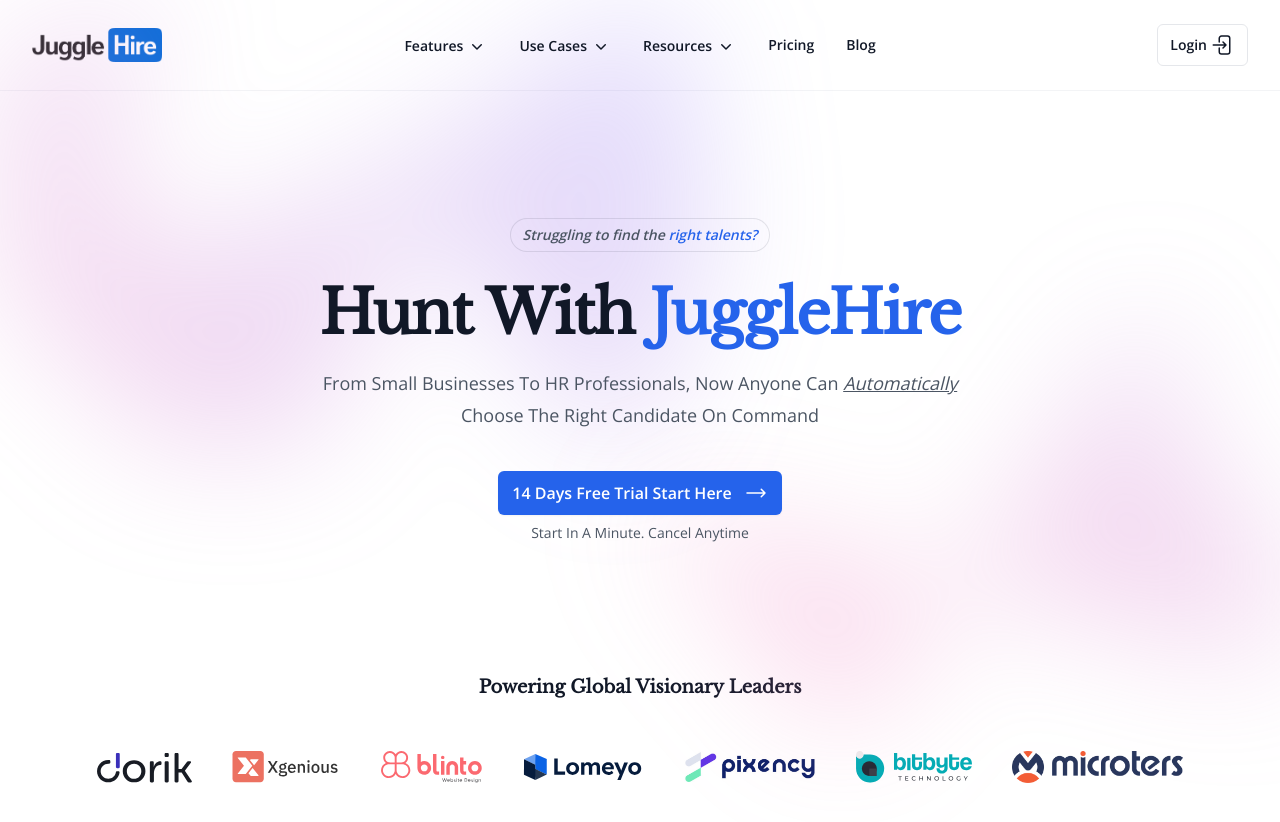
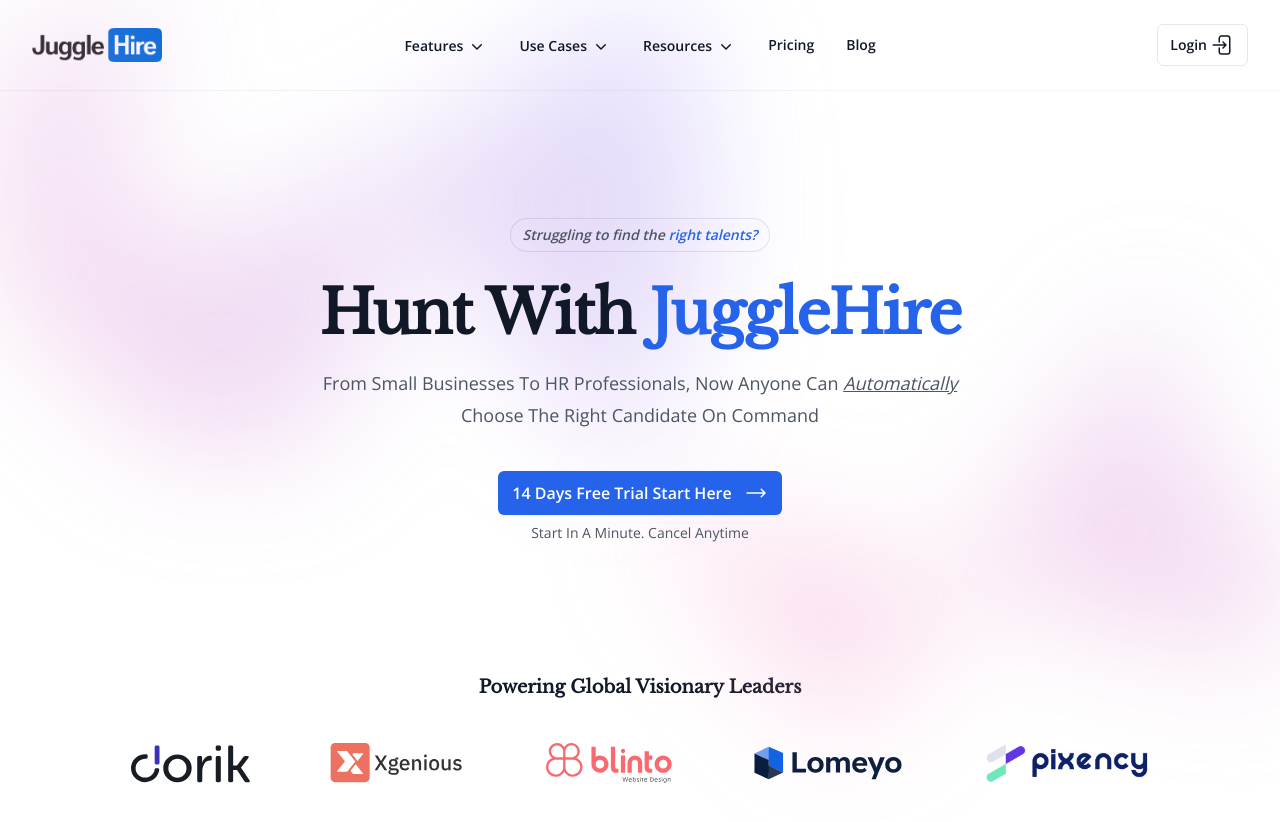
Before and after one commit to JuggleHire/jugglehire.com, a Nuxt app: page / in a window 1280 px wide. Shown: the top 822 px of the page. Built offline with nearby package versions, Linux system fonts and the light colour scheme; what vue-datocms would draw is missing.

Commit message:
updated: logo cloud

```diff
--- a/components/LogoCloud.vue
+++ b/components/LogoCloud.vue
@@ -2,10 +2,9 @@
     <div class="bg-white py-24 sm:py-32">
         <div class="mx-auto max-w-7xl px-6 lg:px-8">
             <h2 class="text-center text-lg font-semibold leading-8 text-gray-900" v-text="title" />
-            <div class="mx-auto mt-10 flex flex-wrap justify-center items-center gap-x-4 gap-y-3">
-                <img v-for="client in clients" :key="client.name"
-                    class="h-12 w-auto bg-white px-3 py-2 rounded object-contain" :src="client.logo" :alt="client.name"
-                    width="158" height="48" />
+            <div class="mx-auto mt-10 flex flex-wrap justify-center items-center gap-[5rem]">
+                <img v-for="client in clients" :key="client.name" class="max-h-10 w-auto  object-contain" :src="client.logo"
+                    :alt="client.name" width="158" height="40" />
             </div>
         </div>
     </div>
@@ -37,13 +36,13 @@ const clients = [
         name: 'Pixency - JuggleHire Client',
         logo: '/clients/pixency.png'
     },
-    {
-        name: 'BitByte Technology - JuggleHire Client',
-        logo: '/clients/bitbyte-technology.svg'
-    },
-    {
-        name: 'Microters - JuggleHire Client',
-        logo: '/clients/microters.png'
-    },
+    // {
+    //     name: 'BitByte Technology - JuggleHire Client',
+    //     logo: '/clients/bitbyte-technology.svg'
+    // },
+    // {
+    //     name: 'Microters - JuggleHire Client',
+    //     logo: '/clients/microters.png'
+    // },
 ]
 </script>
```
